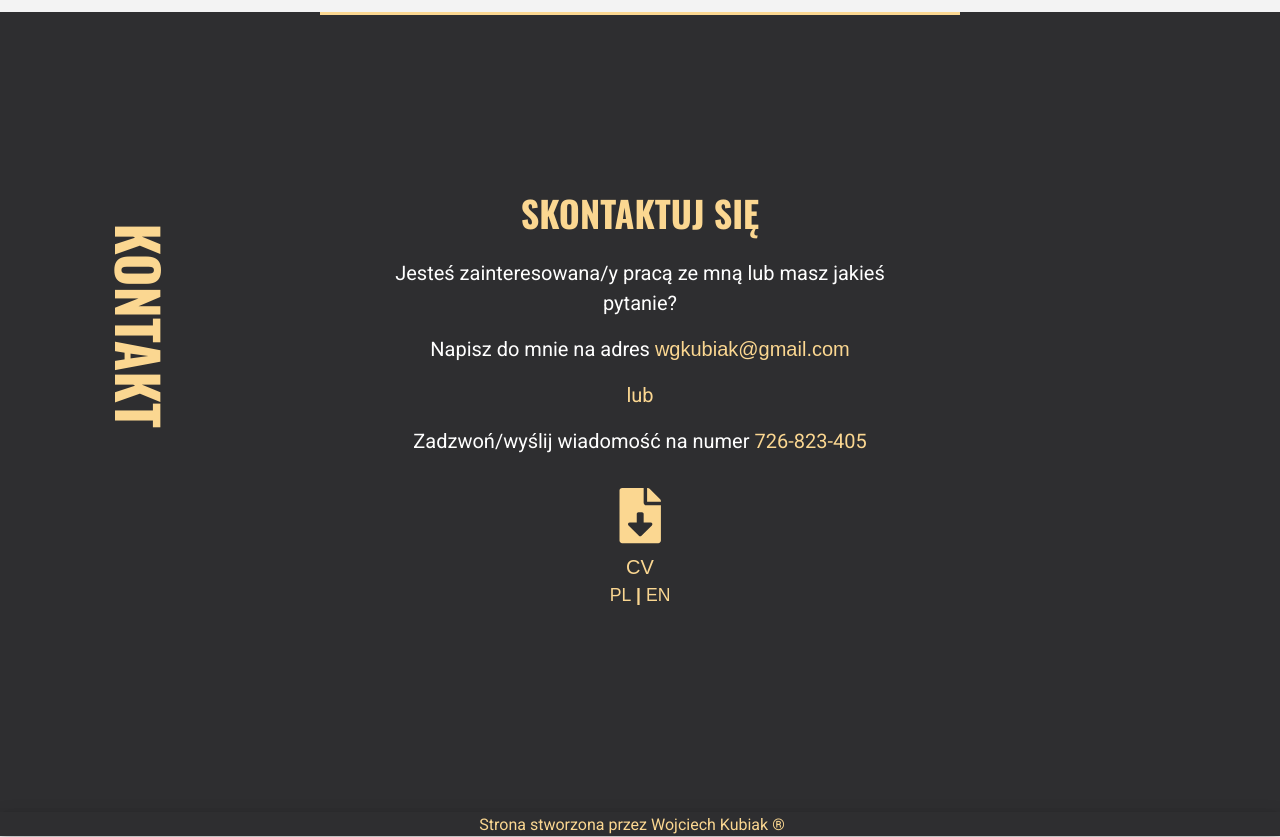
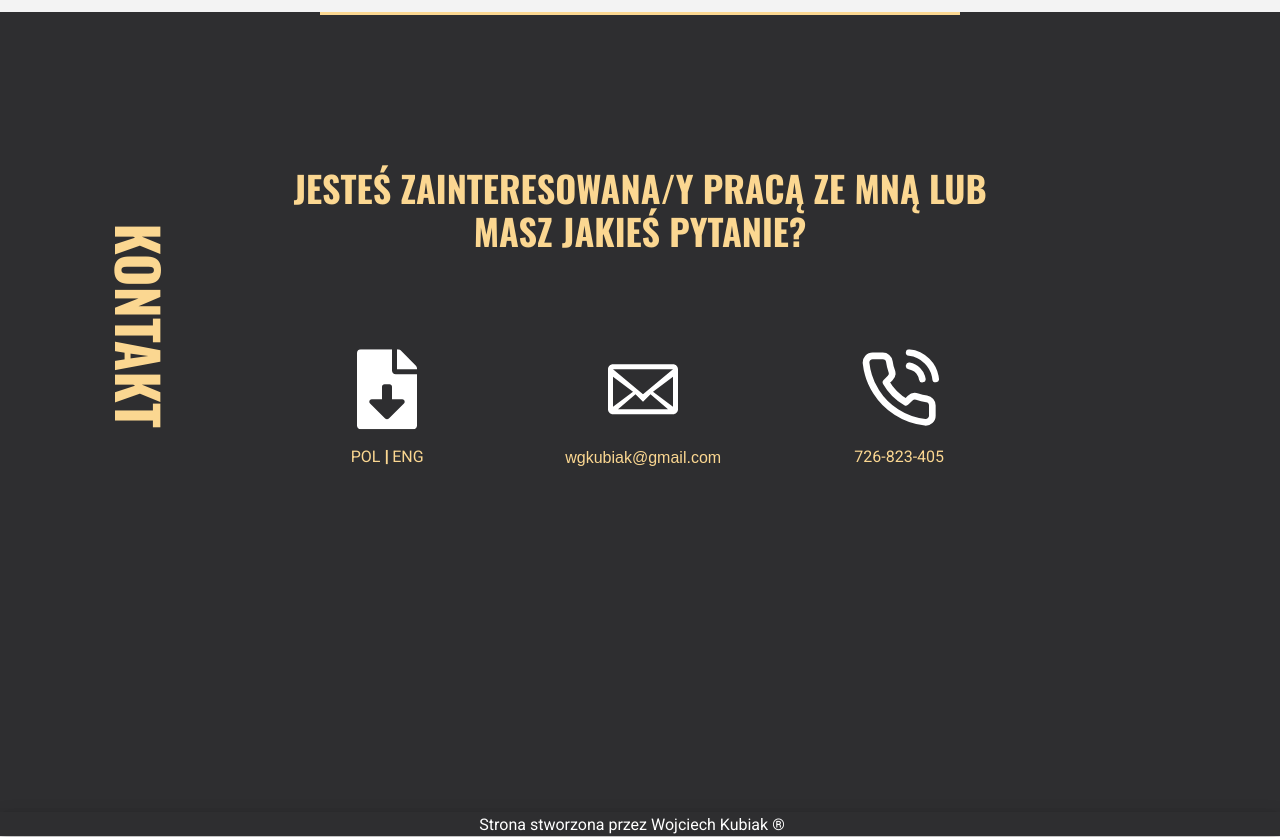
Before and after one commit to wojciechkubiak/my-site, a React (Create React App) app: page / in a window 1280 px wide. Shown: the part 2420-3257 px from the top of the page. Built offline with nearby package versions, Linux system fonts and the light colour scheme.

Commit message:
Desktop contact and mobile projects update

```diff
--- a/src/components/Contact/Contact.css
+++ b/src/components/Contact/Contact.css
@@ -39,8 +39,8 @@
   position: absolute;
   top: 40vh;
   left: 50%;
-  width: 42vw;
-  height: 42vh;
+  width: 60vw;
+  height: auto;
   transform: translate(-50%, -50%);
   text-align: center;
   padding: 0.2em;
@@ -48,7 +48,7 @@
   border-radius: 0.5em;
 }
 
-.ContactContainer > article > h1 {
+.ContactContainer > article > h3 {
   padding-top: 3vh;
   padding-bottom: 2vh;
   color: #eeeeee;
@@ -64,13 +64,6 @@
   font-family: 'Roboto', sans-serif;
 }
 
-.DownloadIcon {
-  color: #eeeeee;
-  width: 8vh;
-  height: 8vh;
-  padding-bottom: 0.5em;
-}
-
 .MailContainer {
   color: #ffffff;
   transition: 500ms;
@@ -82,25 +75,10 @@
   color: #fbd791
 }
 
-.ResumeLinks > span > a {
-  transition: 500ms;
-}
-
-.ResumeLinks > span > a {
-  color: #FBFBFB;
-  font-family: 'Anton', sans-serif;
-  font-weight: 500;
-}
-
 .ResumeLinks > span > a:hover {
   color: #fbd791
 }
 
-.ResumeDownloadText {
-  font-size: 2.5vh !important;
-  font-family: 'Anton', sans-serif;
-  font-weight: 400;
-}
 
 
 @media only screen and (max-width: 700px) {
--- a/src/components/Contact/Contact.js
+++ b/src/components/Contact/Contact.js
@@ -1,5 +1,7 @@
 import React, { useState, useRef } from "react";
 import { FaFileDownload } from "react-icons/fa";
+import { GoMail } from "react-icons/go";
+import { FiPhoneCall } from "react-icons/fi";
 import { InView } from "react-intersection-observer";
 import ResumePL from "./../../doc/cv_pl.pdf";
 import ResumeEN from "./../../doc/cv_en.pdf";
@@ -14,63 +16,108 @@ const Contact = props => {
   const anim = () => {
     gsap.fromTo(
       contactItem,
-      { opacity: 0},
-      { duration: 1, opacity: 1, ease: "slow (0.7, 0.7, false)", display: "block", onComplete: function() {
+      { opacity: 0 },
+      {
+        duration: 1,
+        opacity: 1,
+        ease: "slow (0.7, 0.7, false)",
+        display: "block",
+        onComplete: function() {
           setNotAnimated(true);
-      }}
+        }
+      }
     );
-  }
+  };
 
+  //TODO: figcaption font and mobile version
   return (
     <InView
       as="div"
       data-testid="Contact"
       id="contact"
       onChange={(inView, entry) => {
-        if(inView && !notAnimated) {
+        if (inView && !notAnimated) {
           anim();
         }
       }}
     >
       <h1>{props.t("contact.header", { framework: "react-i18next" })}</h1>
-      <section className="ContactContainer" ref={e => {contactItem = e}} data-testid="Contact" style={{display: "none"}}>
+      <section
+        className="ContactContainer"
+        ref={e => {
+          contactItem = e;
+        }}
+        data-testid="Contact"
+        style={{ display: "none" }}
+      >
         <article>
-          <h1 style={{color: "#fbd791"}}>{props.t("contact.box", { framework: "react-i18next" })}</h1>
-          <p>{props.t("contact.firstLine", { framework: "react-i18next" })}</p>
-          <p>
-            {props.t("contact.contactMe", { framework: "react-i18next" })}{" "}
-            <a href="mailto:wgkubiak@gmail.com" className="MailContainer" style={{color: "#fbd791"}}>
-              wgkubiak@gmail.com
-            </a>
-          </p>
-          <p style={{color: "#fbd791"}}>{props.t("contact.or", { framework: "react-i18next" })}</p>
-          <p>
-            {props.t("contact.phone", { framework: "react-i18next" })}{" "}
-            <span style={{color: "#fbd791"}}>726-823-405</span>
-          </p>
-
-          <figure className="ResumeContainer">
-            <FaFileDownload style={{color: "#fbd791"}} className="DownloadIcon"></FaFileDownload>
-            <figcaption
-              className="ResumeDownloadText"
-              style={{ color: "#fbd791", fontWeight: 500 }}
+          <h3 style={{color: "#fbd791"}}>
+            {props.t("contact.firstLine", { framework: "react-i18next" })}
+          </h3>
+        </article>
+        <article
+          style={{
+            display: "grid",
+            gridTemplateColumns: "20vw 20vw 20vw",
+            gridTemplateRows: "20vh",
+            position: "relative",
+            marginTop: "10vh"
+          }}
         >
-              {props.t("download.cv", { framework: "react-i18next" })}
-            </figcaption>
-            <figcaption className="ResumeLinks">
+          <article>
+            <figure>
+              <FaFileDownload
+                style={{ width: "5em", height: "5em", color: "#ffffff" }}
+              ></FaFileDownload>
+              <figcaption style={{ marginTop: "1em", fontFamily: "'Roboto', sans-serif"}}>
                 <span>
-                <a href={ResumePL} style={{color: "#fbd791"}} download="WojciechKubiakCV_PL.pdf">
-                  PL
+                  <a
+                    href={ResumePL}
+                    style={{ color: "#fbd791" }}
+                    download="WojciechKubiakCV_PL.pdf"
+                  >
+                    POL
                   </a>
                 </span>
                 <strong style={{ color: "#fbd791" }}> | </strong>
                 <span>
-                <a href={ResumeEN} style={{color: "#fbd791"}} download="WojciechKubiakCV_EN.pdf">
-                  EN
+                  <a
+                    href={ResumeEN}
+                    style={{ color: "#fbd791" }}
+                    download="WojciechKubiakCV_EN.pdf"
+                  >
+                    ENG
                   </a>
                 </span>
               </figcaption>
             </figure>
+          </article>
+          <article>
+            <figure>
+              <GoMail
+                style={{ width: "5em", height: "5em", color: "#ffffff"}}
+              />
+            </figure>
+            <figcaption>
+              <a
+                href="mailto:wgkubiak@gmail.com"
+                className="MailContainer"
+                style={{ color: "#fbd791" }}
+              >
+                wgkubiak@gmail.com
+              </a>
+            </figcaption>
+          </article>
+          <article>
+            <figure>
+              <FiPhoneCall
+                style={{ width: "5em", height: "5em", color: "#ffffff" }}
+              />
+              <figcaption style={{ color: "#fbd791", marginTop: "1em", fontFamily: "'Roboto', sans-serif" }}>
+                726-823-405
+              </figcaption>
+            </figure>
+          </article>
         </article>
       </section>
     </InView>
--- a/src/components/Footer/Footer.css
+++ b/src/components/Footer/Footer.css
@@ -1,6 +1,6 @@
 footer {
   position: relative;
-  color: #fbd791;
+  color: #ffffff;
   text-align: center;
   background-color: #2e2e30;
   padding-right: 1em;
--- a/src/components/Header/Header.css
+++ b/src/components/Header/Header.css
@@ -83,12 +83,7 @@ header > .shadow {
     background-color: #fbd791;
     border-radius: 1em;
     -webkit-transform: translate((50%, 0%));
-    transform: translate(50%, 0%);
-  }
-
-  .HeaderOut {
-    -webkit-transform: translate((50%, 0%));
-    transform: translate(50%, 0%);
+    transform: translate(50%, 30%);
   }
 
   .HeaderTextColorWhite {
--- a/src/components/Projects/Projects.css
+++ b/src/components/Projects/Projects.css
@@ -64,7 +64,6 @@
 
 .projects--subinfo > p {
   text-align: center;
-  font-weight: 400;
   color: #ffffff;
   font-size: 2.2vh !important;
   font-family: 'Roboto', sans-serif;
@@ -174,21 +173,27 @@
     color: #fbd791;
   }
 
+  .projects--btn-container {
+    margin-top: .5em
+  }
+
   .projects--container {
+    position: relative;
     font-size: 2em;
     text-align: center;
-    box-shadow: 0 4px 8px 0 rgba(0, 0, 0, 0.2), 0 6px 20px 0 rgba(0, 0, 0, 0.15);
+    box-shadow: none;
     padding: 0em;
     width: 10em;
-    height: 10em;
-    top: 38vh;
+    height: 80%;
+    flex-direction: column;
   }
 
   .projects--technologies-container-alt {
-    position: absolute;
+    position: relative;
     bottom: 0.5em;
     width: 100%;
     margin-bottom: 1em;
+    height: auto;
   }
 
   .projects--img {
@@ -199,9 +204,23 @@
   }
 
   .projects--technologies-container {
-    position: absolute;
+    position: relative;
+    top: 0em;
     width: 10em;
-    height: 11em;
+    height: auto;
+    background-color: #2e2e30;
+    box-shadow: none;
+    margin-left: 0em;
+    margin-right: 0em;
+    margin-bottom: 0em;
+    margin-top: .5em
+  }
+
+  .projects--technologies-container-alt {
+    height: 1.8em;
+    bottom: 0em;
+    margin: 0em;
+    z-index: 20;
     background-color: #2e2e30;
     box-shadow: 0 4px 8px 0 rgba(0, 0, 0, 0.2), 0 6px 20px 0 rgba(0, 0, 0, 0.15);
   }
@@ -227,9 +246,9 @@
   }
 
   .projects--container-img-container {
-    width: 20em;
+    width: auto;
     /* 867 */
-    height: 15em;
+    height: auto;
     /* 672 */
     z-index: 2;
   }
@@ -249,14 +268,6 @@
     transform: translate(-50%, 0%);
   }
 
-  .projects--technologies-container-alt {
-    height: 1.8em;
-    bottom: 0em;
-    transform: translate(0%, 85%);
-    z-index: 20;
-    background-color: #2e2e30;
-    box-shadow: 0 4px 8px 0 rgba(0, 0, 0, 0.2), 0 6px 20px 0 rgba(0, 0, 0, 0.15);
-  }
 
   .btn-prev:hover,
   .btn-next:hover {
--- a/src/translations/en/common.json
+++ b/src/translations/en/common.json
@@ -28,9 +28,9 @@
         "header": "Contact",
         "box": "Get in touch",
         "firstLine": "Are you interested in working with me or just have a question?",
-        "contactMe": "Email me at",
+        "contactMe": "Email me at:",
         "or": "or",
-        "phone": "Call/send me a message at"
+        "phone": "Call:"
     },
     "footer": {
         "text": "Created by"
--- a/src/translations/pl/common.json
+++ b/src/translations/pl/common.json
@@ -28,9 +28,9 @@
         "header": "Kontakt",
         "box": "Skontaktuj się",
         "firstLine": "Jesteś zainteresowana/y pracą ze mną lub masz jakieś pytanie?",
-        "contactMe": "Napisz do mnie na adres",
-        "or": "lub",
-        "phone": "Zadzwoń/wyślij wiadomość na numer"
+        "contactMe": "Napisz na adres:",
+        "or": "/",
+        "phone": "Zadzwoń:"
     },
     "footer": {
         "text": "Strona stworzona przez"
```
Lines whose indentation alone changed are shown as unchanged.
